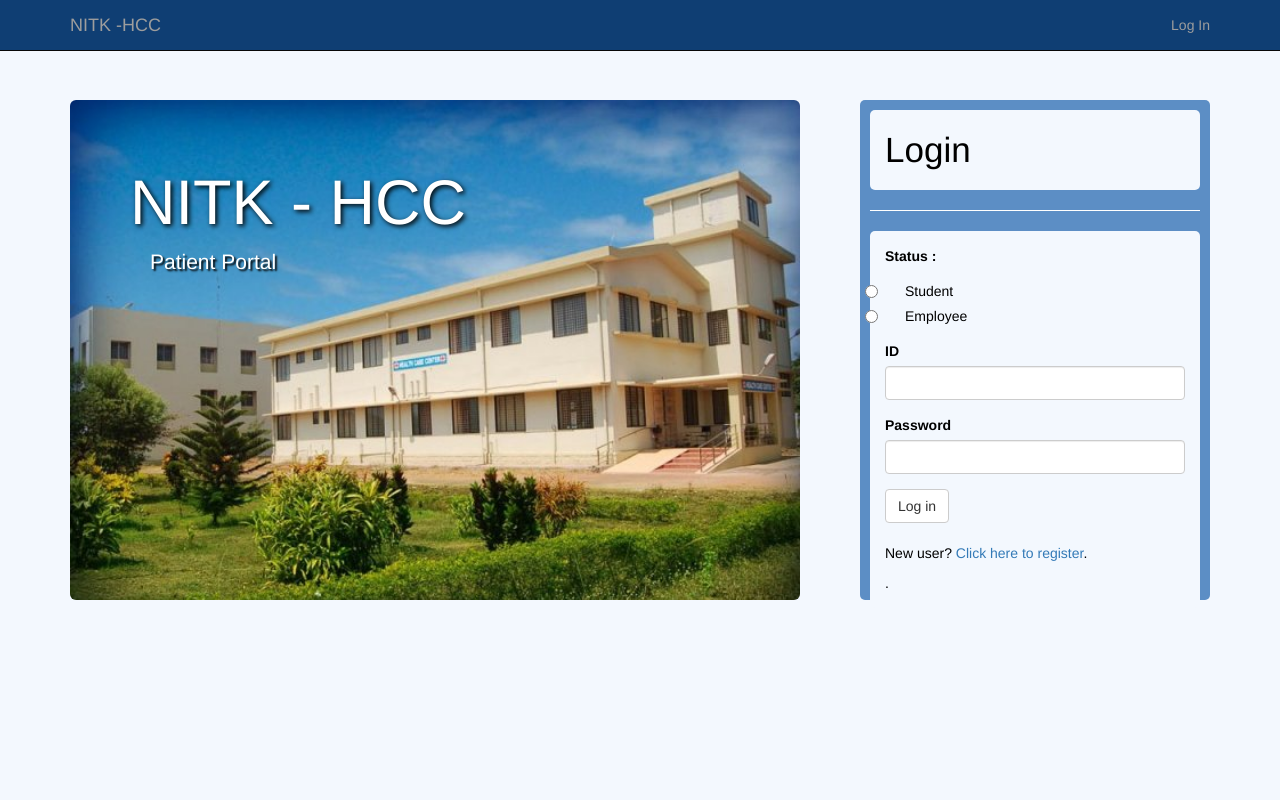
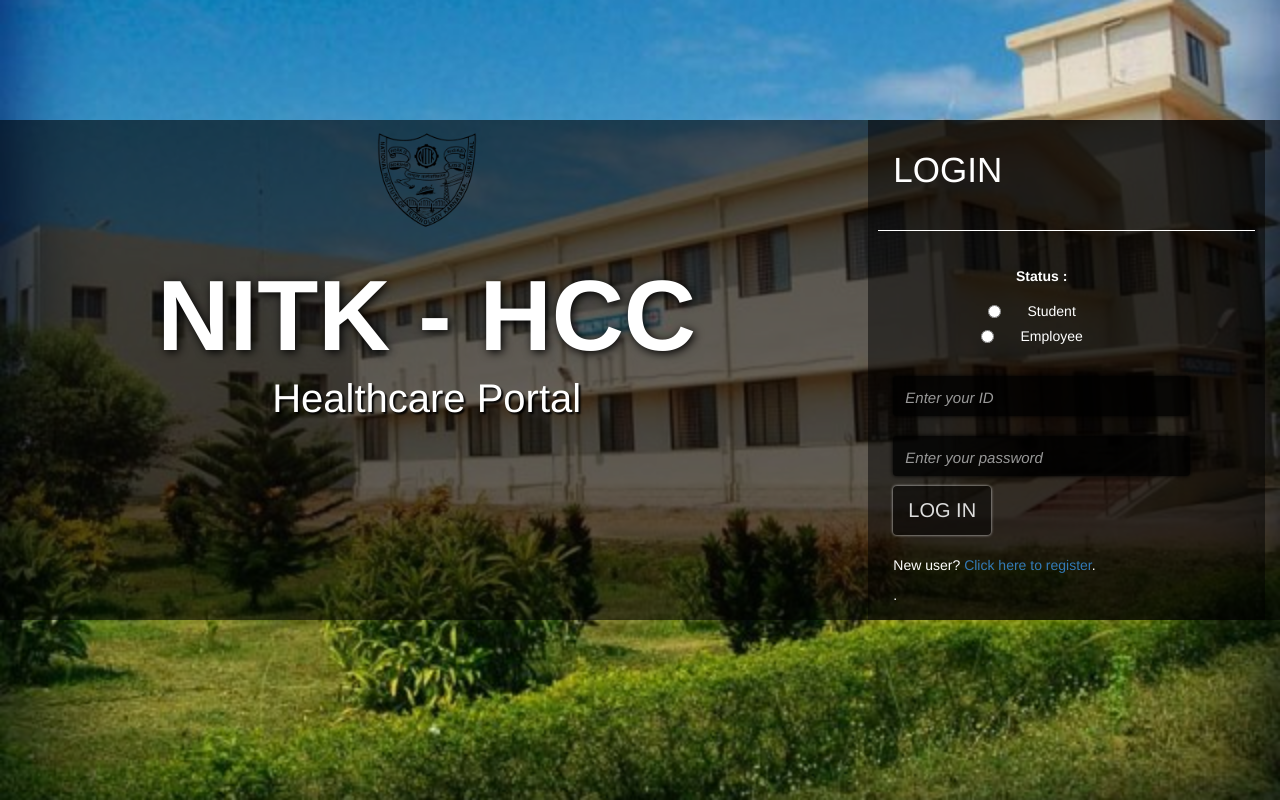
Before and after one commit to DhirajBhakta/HCC2, a Flask app: page /auth/login in a window 1280 px wide. Run offline with Flask 2, Linux system fonts and the light colour scheme; some libraries are stand-ins or nearby versions.

Commit message:
Redesigned homepage

```diff
--- a/app/auth/forms.py
+++ b/app/auth/forms.py
@@ -8,8 +8,8 @@ from .. import mysql
 
 class LoginForm(Form):
 	patientType = RadioField('Status :',choices=[('STUDENT','Student'),('EMPLOYEE','Employee')])
-	ID 		 = StringField("ID ",validators=[Required()])
-	password = PasswordField("Password",validators=[Required()])
+	ID 		 = StringField("",validators=[Required()], render_kw={"placeholder": "Enter your ID"})
+	password = PasswordField("",validators=[Required()], render_kw={"placeholder": "Enter your password"})
 	submit   = SubmitField("Log in")
 
 
--- a/app/templates/auth/login.html
+++ b/app/templates/auth/login.html
@@ -4,41 +4,144 @@
 {% block title %}NITK HCC - Login{% endblock %}
 {% block head %}
 {{super()}}
+<style>
+.login-button{
+
+}
+  .login-button > .radio > label{
+    font-size:18px;
+  }
+  .login-button > .form-group{
+    margin:0px;
+    padding:0px;
+    padding-right:50px;
+    text-align:center;
+  }
+  .login-button > .form-group > input {
+    color:white;
+    background-color:rgba(0,0,0,0.8);
+    box-shadow: 0px 0px 4px #000;
+    border:0px;
+    border-radius :3px;
+    font-size:20px;
+    height:40px;
+    transition: box-shadow 0.45s ease;
+  }
+  .login-button > .form-group > input:focus {
+    box-shadow: 0px 0px  4px #fff;
+    border:0px;
+  }
+  #submit{
+    margin-top:10px;
+    color:#ddd;
+    background-color:rgba(0,0,0,0.5);
+    box-shadow: 0px 0px 3px #ddd;
+    text-transform: uppercase;
+    border: 0px;
+    padding:10px 15px;
+    transition: box-shadow 0.45s ease;
+    transition: background-color 0.45s ease;
+    font-size:20px;
+  }
+  #submit:focus{
+    box-shadow: 0px 0px  #fff;
+  }
+  #submit:hover{
+    background-color:rgba(0,0,0,0.75);
+    box-shadow: 0px 0px 4px #ddd;
+  }
+ ::-webkit-input-placeholder {
+    font-style: italic;
+    font-size: 15px;
+ }
+ :-moz-placeholder {
+    font-style: italic;
+    font-size: 15px;
+ }
+ ::-moz-placeholder {
+    font-style: italic;
+    font-size: 15px;
+ }
+ :-ms-input-placeholder {
+    font-style: italic;
+    font-size: 15px;
+ }
+ .nitk-logo{
+    margin:auto;
+    margin-top: 10px;
+    display:block;
+ }
+ .nitk-heading{
+  color:white;
+  padding:10px;
+  padding-bottom:0px;
+  margin-bottom:0px;
+  text-shadow: 2px 2px 10px #000;
+  font-size:100px;
+  font-weight: bold;
+  text-align:center;
+ }
+.nitk-heading-s{
+  color:white;
+  padding:10px;
+  padding-bottom:0px;
+  margin-bottom:0px;
+  text-shadow: 2px 2px 10px #000;
+  font-size:50px;
+  font-weight: bold;
+  text-align:center;
+ }
+
+
+ .nitk-subheading{
+  color:white;
+  padding-top:0px;
+  margin-top:0px;
+  text-shadow: 2px 2px 2px #000;
+  font-size:40px;
+  text-align:center;
+ }
+ .login-bar{
+  background-color:rgba(0,0,0,0.6);
+ }
+ .blank-bar{
+  margin-top: 120px;
+ }
+
+</style>
 {% endblock %}
 
 {% block page_content %}
 
 
 
-<div class="row">
-    <div class="col-md-4 hidden-md hidden-lg "> <h1> NITK HCC </h1> </div>
+<div  style="margin-top:0px !important;">
+  <div class="container-fluid">
+  <div class="row blank-bar hidden-xs hidden-sm"></div>
+  <div class="row login-bar">
+    <div class="col-md-8">
+      <img class="nitk-logo" src="{{ url_for('static',filename='nitk-logo.gif') }} " width=100px; />
+      <h1 class="nitk-heading hidden-xs">NITK - HCC</h1>
+      <h1 class="nitk-heading-s hidden-lg hidden-md hidden-sm">NITK - HCC</h1>
+      <p class="nitk-subheading">Healthcare Portal</p>
     </div>
-<div class="row" >
-    <div class="col-md-8 hidden-sm hidden-xs">
-        <div class="jumbotron" style="height:500px;background-color: #eeeeee;
-        background-image: url({{ url_for('static',filename='background.jpg') }});
-        background-repeat: no-repeat;
-        background-size: 100%;
-        margin-right:20px;">
+    <div class="col-md-4" >
+      <div style="background-color:rgba(0,0,0,0.5);height:500px;padding:10px;">
+       <p class="hidden-xs hidden-sm"  style="color:white;padding:15px;font-size:35px;text-transform: uppercase;">Login</p>
 
-        	    <h1 style="color:white;text-shadow: 2px 2px 5px #000;">NITK - HCC</h1>
-                <p style="color:white;padding-left:20px;text-shadow: 2px 2px 2px #000;">Patient Portal</p>
-        </div>
-     </div>
+       <hr class="hidden-xs hidden-sm"style="border-color:white;">
 
-    <div class="col-md-4 ">
-        <div class="lightercolor" style="margin-left:10px;height:500px;padding:10px;border-radius:5px;">
-			 <p class="lightestcolor" style="color:black;padding:15px;border-radius:5px;font-size:35px;">Login</p>
-
-             <hr style="border-color:white;">
-
-             <div class="lightestcolor" style="color:black;padding:15px;border-radius:5px;">
-		      {{ wtf.quick_form(form) }}
+       <div style="color:white;padding:15px;border-radius:5px;">
+        {{ wtf.quick_form(form, extra_classes="login-button") }}
         <br>
         <p>New user? <a href="{{ url_for('auth.register') }}">Click here to register</a>.</p>.
       </div>
     </div>
   </div>
+</div>
+</div>
+</div>
 
-</div>
+
+
 {% endblock %}
--- a/app/templates/base.html
+++ b/app/templates/base.html
@@ -61,6 +61,19 @@
         padding:10px;
     }
 
+    body{
+       padding:0px;
+       margin: 0px;
+       background-image: url("{{ url_for('static',filename='background.jpg') }}");
+       background-repeat: no-repeat;
+       background-position: 0% 40%;
+       -webkit-background-size: cover;
+       -moz-background-size: cover;
+       background-size: cover;
+       -o-background-size: cover;
+       height:100%;
+    }
+
     </style>
     {% endblock %}
 
@@ -70,8 +83,8 @@
 
 
 <body class="lightestcolor">
-
-<div class="navbar navbar-inverse navbar-fixed-top darkestcolor"  role="navigation">
+<!--
+<div class="navbar navbar-inverse navbar-fixed-top darkestcolor"  role="navigation" style="margin-bottom:0px;">
     <div class="container">
         <div class="navbar-header">
             <button type="button" class="navbar-toggle" data-toggle="collapse" data-target=".navbar-collapse">
@@ -100,8 +113,7 @@
 </div>
 
 
-
-<div class="container" style="margin-top:100px">
+<div >
 {% with messages = get_flashed_messages() %}
   {% if messages %}
 
@@ -114,6 +126,7 @@
 
   {% endif %}
 {% endwith %}
+-->
     {% block page_content %}
 
 
--- a/config.py
+++ b/config.py
@@ -17,7 +17,7 @@ class Config:
     HCC_ADMIN = "fill this shit later"
 
     MYSQL_DATABASE_USER = 'root'
-    MYSQL_DATABASE_PASSWORD = 'student'
+    MYSQL_DATABASE_PASSWORD = 'root'
     MYSQL_DATABASE_DB = 'HCCdb'
     MYSQL_DATABASE_HOST = 'localhost'
 
```
Also changed, not shown: app/templates/base2.html (+3 -15 lines), app/static/nitk-logo.gif (added). Lines whose indentation alone changed are shown as unchanged.
